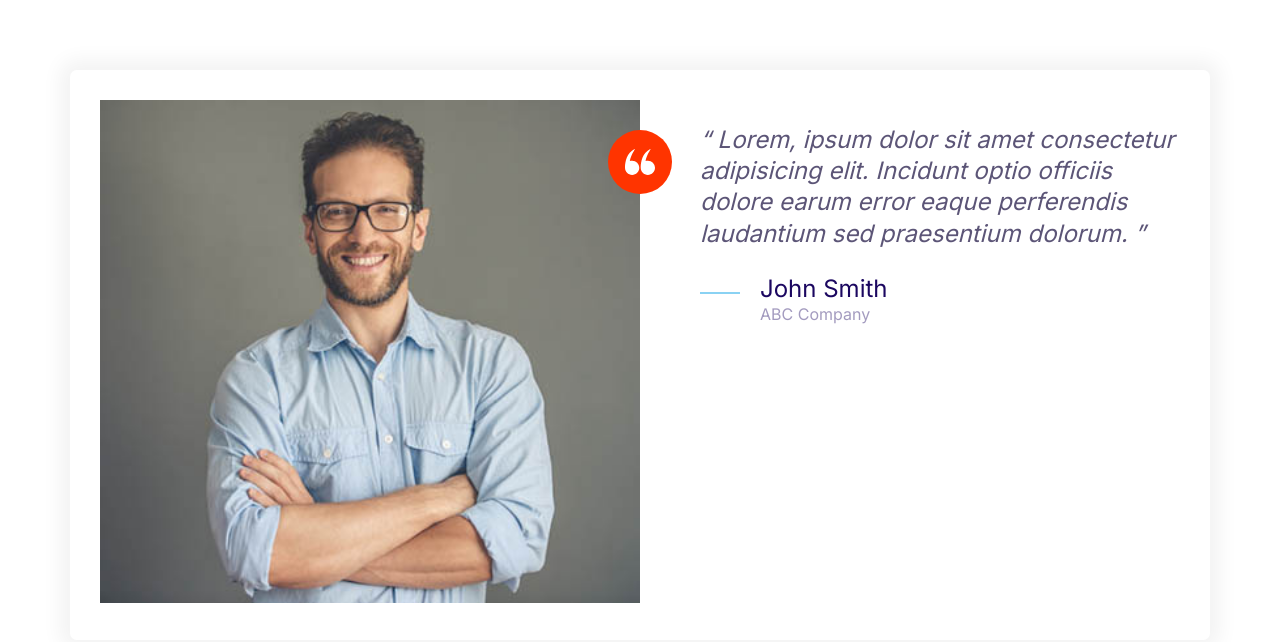
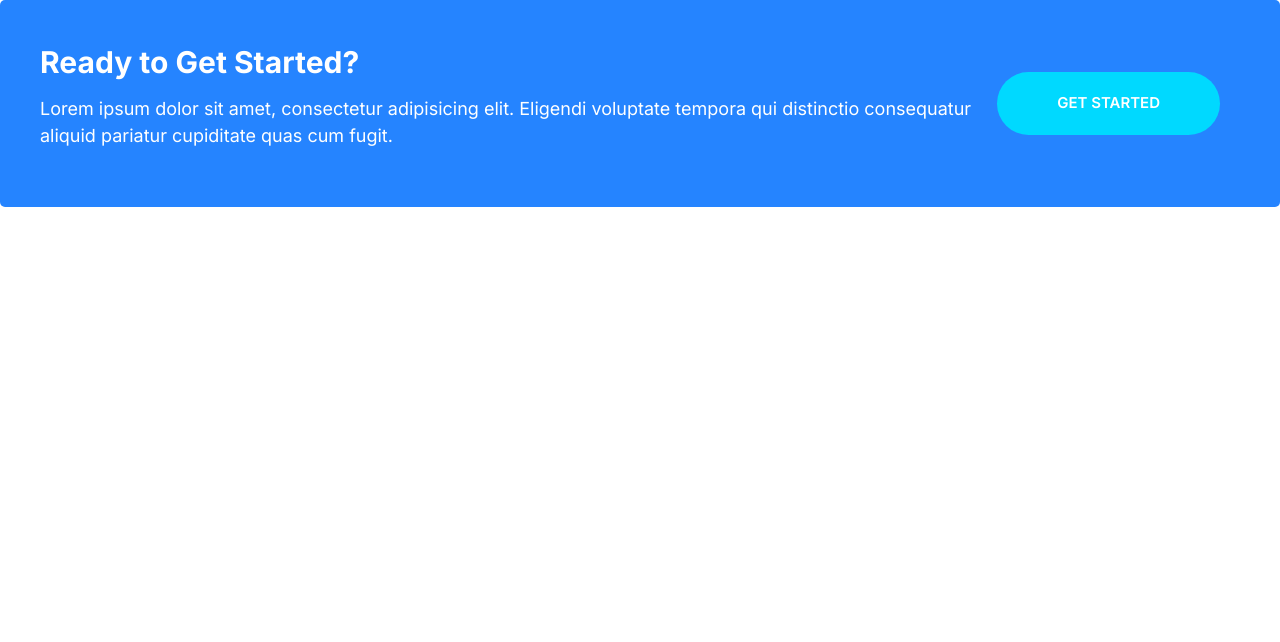
Before and after one commit to Akhil-Venkat/FrondendDemo, a plain HTML site: page index.html in a window 1280 px wide. Drawn offline with Linux system fonts and the light colour scheme.

Commit message:
Build the call out component

```diff
--- a/css/styles.css
+++ b/css/styles.css
@@ -241,6 +241,11 @@ a {
 .btn--outline:hover {
   background: var(--color-headings);
   color: #fff;
+}
+
+.btn--stretched {
+  padding-left: 6rem;
+  padding-right: 6rem;
 }
 
 .btn--block {
@@ -492,3 +497,44 @@ a {
     margin-right: 0;
   }
 }
+
+/* Callouts */
+.callout {
+  padding: 4rem;
+  border-radius: 5px;
+}
+
+.callout--primary {
+  background: var(--color-primary);
+  color: #fff;
+}
+
+.callout__heading {
+  color: #fff;
+  margin-top: 0;
+  font-size: 3rem;
+}
+
+.callout .btn {
+  justify-self: center;
+  align-self: center;
+}
+
+.callout__content {
+  text-align: center;
+}
+
+@media screen and (min-width: 768px) {
+  .callout .grid--1x2 {
+    grid-template-columns: 1fr auto;
+  }
+
+  .callout__content {
+    text-align: left;
+  }
+
+  .callout .btn {
+    justify-self: start;
+    margin: 0 2rem;
+  }
+}
--- a/index.html
+++ b/index.html
@@ -11,38 +11,19 @@
     <link rel="stylesheet" href="css/styles.css" />
 </head>
 
-<body style="padding: 70px">
+<body>
 
-    <div class="card testimonial">
+    <div class="callout callout--primary">
         <div class="grid grid--1x2">
-          <div class="testimonial__image">
-            <img src="images/testimonial.jpg" alt="A happy, smiling customer" />
-            <span class="icon-container icon-container--accent">
-              <svg class="icon icon--white icon--small">
-                <use xlink:href="images/sprite.svg#quotes"></use>
-              </svg>
-            </span>
+          <div class="callout__content">
+            <h2 class="callout__heading">Ready to Get Started?</h2>
+            <p>
+              Lorem ipsum dolor sit amet, consectetur adipisicing elit. Eligendi
+              voluptate tempora qui distinctio consequatur aliquid pariatur cupiditate
+              quas cum fugit.
+            </p>
           </div>
-          <blockquote class="quote">
-            <p class="quote__text">
-              Lorem, ipsum dolor sit amet consectetur adipisicing elit. Incidunt optio
-              officiis dolore earum error eaque perferendis laudantium sed praesentium
-              dolorum.
-            </p>
-            <footer>
-              <div class="media">
-                <div class="media__image">
-                  <svg class="icon icon--primary quote__line">
-                    <use xlink:href="images/sprite.svg#line"></use>
-                  </svg>
-                </div>
-                <div class="media__body">
-                  <h3 class="media__title quote__author">John Smith</h3>
-                  <p class="quote__organization">ABC Company</p>
-                </div>
-              </div>
-            </footer>
-          </blockquote>
+          <a href="#" class="btn btn--secondary btn--stretched">Get Started</a>
         </div>
       </div>
 
```
Also changed, not shown: components/callouts.html (added, +13 -0 lines).
